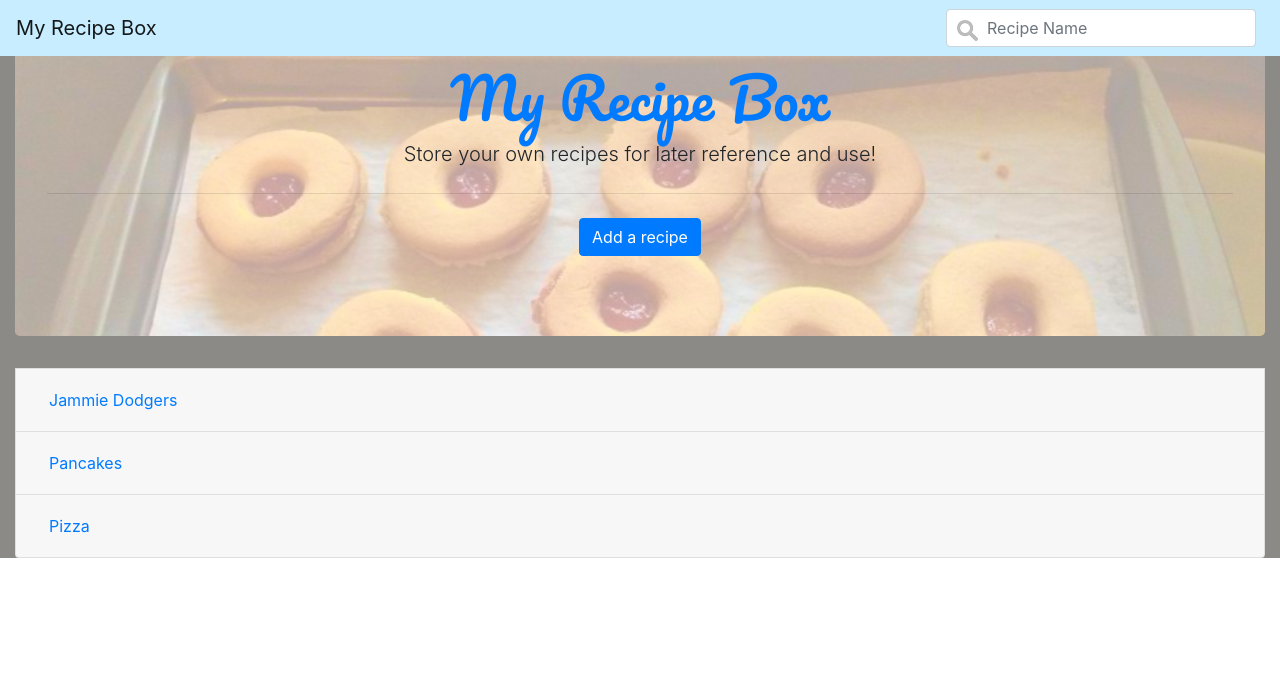
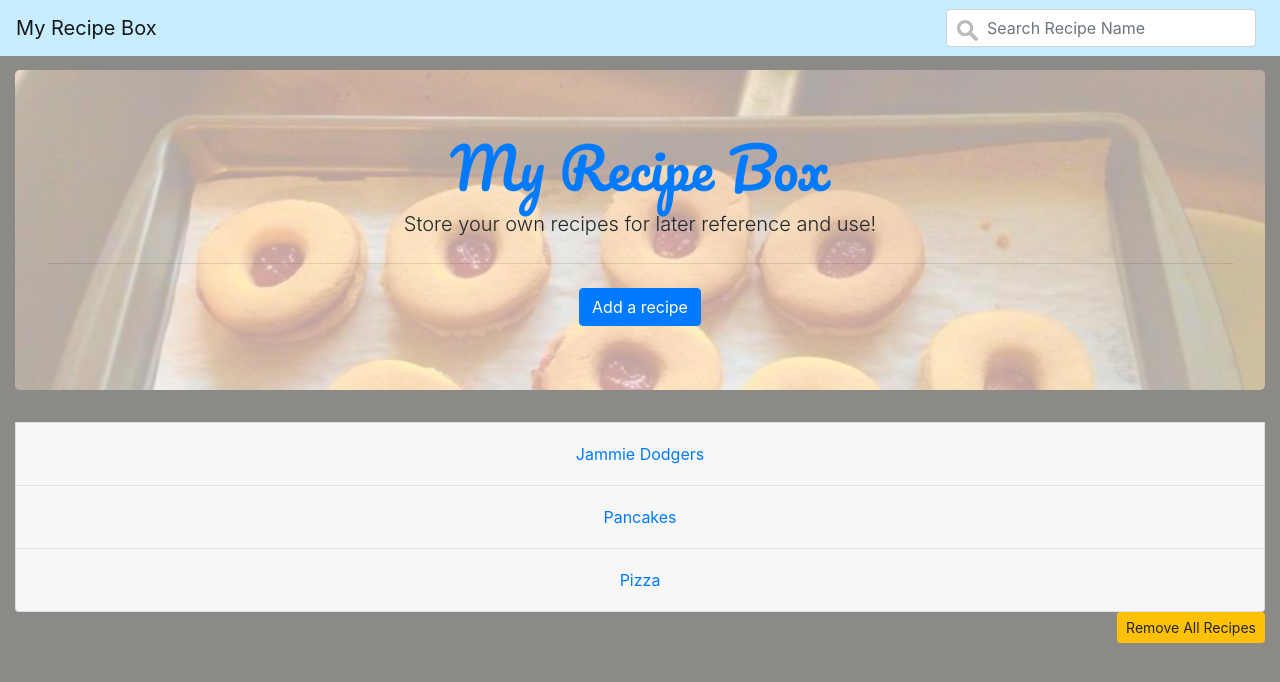
Before and after one commit to coderJeff8170/recipe-app, a PHP site: page / in a window 1280 px wide. Shown: the top 682 px of the page. Run offline with PHP 8.4, Linux system fonts and the light colour scheme.

Commit message:
some UI changes and remove all recipes func

```diff
--- a/index.html
+++ b/index.html
@@ -21,19 +21,23 @@
   </head>
 
   <body>
+    <section id="navigation">
       <nav class="navbar fixed-top navbar-expand-sm navbar-light" style="background-color: #c7edff;">
         <a class="navbar-brand" href="#">My Recipe Box</a>
-      <button class="navbar-toggler" type="button" data-toggle="collapse" data-target="#navbarTogglerDemo02" aria-controls="navbarTogglerDemo02" aria-expanded="false" aria-label="Toggle navigation">
+        <button class="navbar-toggler" type="button" data-toggle="collapse" data-target="#navbarTogglerDemo02"
+          aria-controls="navbarTogglerDemo02" aria-expanded="false" aria-label="Toggle navigation">
           <span class="navbar-toggler-icon"></span>
         </button>
         <div class="collapse navbar-collapse" id="navbarTogglerDemo02">
           <ul class="navbar-nav mr-auto mt-2 mt-lg-0">
           </ul>
           <form id="searchForm" class="form-inline">
-        <input id="searchInput" onkeyup="filterRecipes()" class="form-control mr-sm-2" type="search" placeholder="Recipe Name" aria-label="Search">
-        <!-- <button id="searchButton" class="btn btn-outline-success my-2 my-sm-0" onclick="onSearch()" type="submit">Search</button> -->
+            <input id="searchInput" onkeyup="filterRecipes()" class="form-control mr-sm-2" type="search"
+              placeholder="Search Recipe Name" aria-label="Search">
           </form>
+          </div>
       </nav>
+    </section>
     <div class="container-fluid" id="app-container">
 
         <!-- Jumbotron -->
@@ -41,16 +45,13 @@
             <h1 class="display-4 text-primary">My Recipe Box</h1>
             <p class="lead">Store your own recipes for later reference and use!</p>
             <hr class="my-4">
-            <section id="recipeInput">
-              <p>
+
+
                 <button class="btn btn-primary" type="button" data-toggle="collapse" data-target="#recipeSubmitForm" aria-expanded="false" aria-controls="recipeSubmitForm">
                   Add a recipe
                 </button>
-              </p>
 
-        </section>
-        <!-- Add recipe section -->
-
+        <!-- Add recipe form (inside jumbotron) -->
           <div class="collapse" id="recipeSubmitForm">
             <div class="card card-body">
               <p>Enter a recipe below and click the 'Submit Recipe' button to begin.</p>
@@ -76,12 +77,15 @@
             </div>
           </div>
         </section>
+
         <section id="recipeContainer">
+              <div id="emptyMessage" class="hide">There are no recipes to display. Click the Add Recipe button to get started!
+              </div>
               <div class="accordion" id="all-recipes">
                   <div class="card hide recipe" id="recipe-template">
                     <div class="card-header">
                       <h2 class="mb-0">
-                          <button class="btn btn-link btn-block text-left recipe-name collapsed" type="button" data-toggle="collapse" data-target="#collapse1" aria-expanded="true" aria-controls="collapse1">
+                        <button class="btn btn-link btn-block text-center recipe-name collapsed" type="button" data-toggle="collapse" data-target="#collapse1" aria-expanded="true" aria-controls="collapse1">
                           Recipe Name
                         </button>
                       </h2>
@@ -97,8 +101,10 @@
                     </div>
                   </div>
                 </div>
-            </div>
         </section>
+        <footer class="page-footer text-right">
+          <button class="btn btn-warning btn-sm" onclick="onRemoveAll()">Remove All Recipes</button>
+        </footer>
     </div>
 
     <!-- Optional JavaScript -->
--- a/scripts.js
+++ b/scripts.js
@@ -44,6 +44,7 @@ const recipesElement = document.querySelector("#all-recipes");
 const addRecipeBtn = document.querySelector("#submitRecipe");
 const recipeSubmitForm = document.querySelector("#recipeSubmitForm");
 const searchInput = document.querySelector("#searchInput");
+const emptyMessage = document.querySelector("#emptyMessage");
 
 let recipeNumber = 0;
 let savedRecipes = [];
@@ -89,8 +90,11 @@ class Recipe {
         recipeNameElement.setAttribute("aria-controls", `collapse${recipeNumber}`);
         recipeBodyElement.setAttribute("id", `collapse${recipeNumber}`);
 
-        //display the recipe
+        //display the recipe and hide the empty message if it has it
         this.elementReference.classList.remove("hide");
+        if(!emptyMessage.classList.contains("hide")){
+            emptyMessage.classList.add("hide");
+        }
         //add recipe to the DOM
         recipesElement.appendChild(this.elementReference);
         //set up remove button/method
@@ -236,7 +240,27 @@ function filterRecipes(){
             divs[i].style.display = "none";
         }
     }
+}
 
+//TODO: make onConfirm function?
+
+function onRemoveAll(){
+    //TODO: remove hide class from emptyMessage
+
+    //Ask if user is sure they want to remove recipes and cannot be undone.
+    let answer = confirm('Are you sure you wish all recipes? (this cannot be undone)');
+
+    if(answer){
+        //TODO: Remove all recipes from storage array
+        newRecipes=[];
+        //Empty 'recipes' in local storage
+        localStorage.setItem("recipes", null);
+        //Remove recipes from the DOM
+        document.querySelectorAll(".recipe").forEach(recipe=>recipe.remove());
+        emptyMessage.classList.remove("hide");
+    }else{
+        return;
+    }
 }
 
 /* -------------------------------------------- runtime code --------- */
--- a/styles.css
+++ b/styles.css
@@ -1,5 +1,9 @@
+body{
+    background-color: rgb(139, 138, 134);
+}
+
 #app-container {
-    background-color: rgb(139, 138, 134);
+    padding-top: 70px;
 }
 
 #searchInput{
@@ -7,6 +11,10 @@
     background-position: 10px 10px;
     background-repeat: no-repeat;
     padding: 12px 20px 12px 40px;
+}
+
+#recipeSubmitForm {
+    padding-top: 10px;
 }
 
 .jumbotron {
```
Lines whose indentation alone changed are shown as unchanged.
